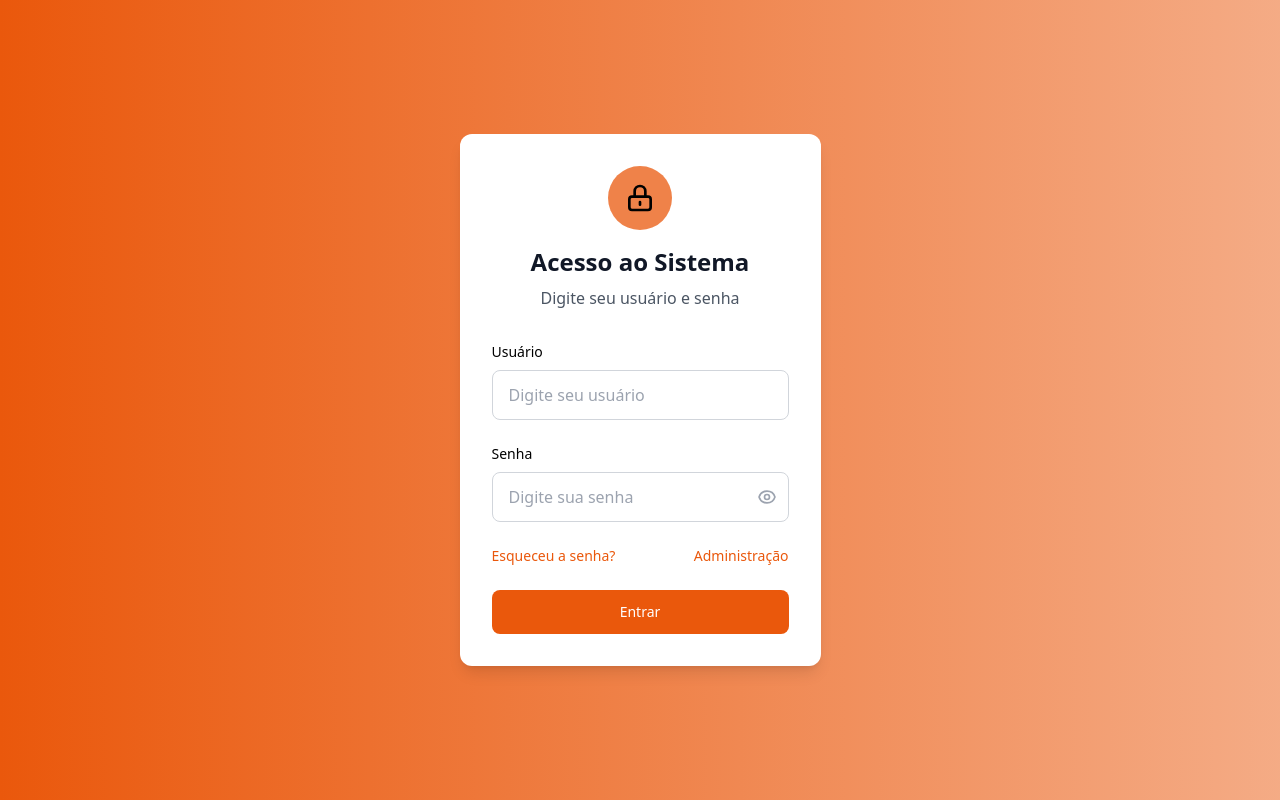
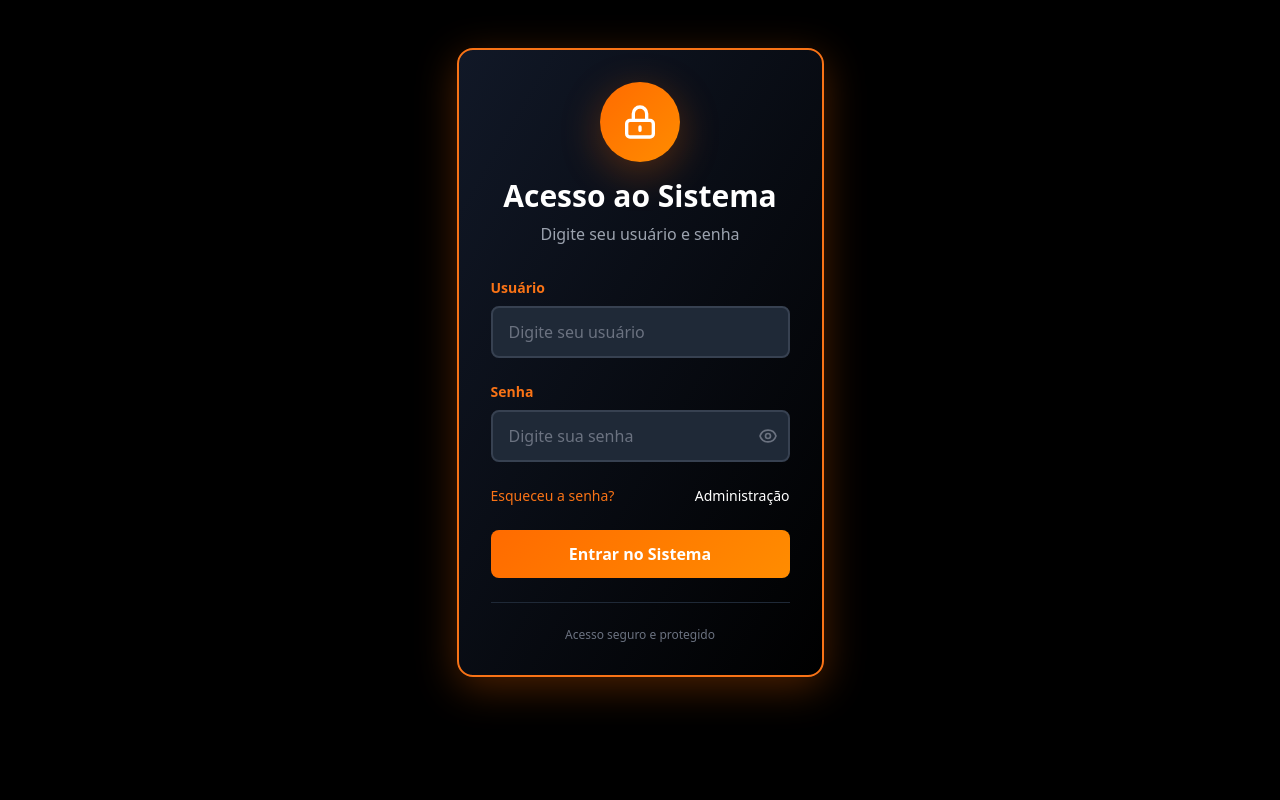
Before and after one commit to Drevinicius/ponto-eletronico, a Django app: page / in a window 1280 px wide. Run offline with Django 5.2, Linux system fonts and the light colour scheme; some libraries are stand-ins or nearby versions.

Commit message:
Atualização da página de login do usuário e de registro de ponto, deixando com uma nova identidade visual

```diff
--- a/ponto/settings.py
+++ b/ponto/settings.py
@@ -27,7 +27,7 @@ BASE_DIR = Path(__file__).resolve().parent.parent
 SECRET_KEY = 'ra&i*6xiz_j2!-hm8+b(d#3=)#-c8mp-wc!%bj9$q)liruinyo'
 
 # SECURITY WARNING: don't run with debug turned on in production!
-DEBUG = os.environ.get('DEBUG', 'False') == 'True'
+DEBUG = True#os.environ.get('DEBUG', 'False') == 'True'
 
 ALLOWED_HOSTS = ["*"]
 
--- a/templates/home/index.html
+++ b/templates/home/index.html
@@ -1,24 +1,58 @@
-<!DOCTYPE html>
+{% load static %}
+
+<!doctype html>
 <html lang="pt-BR">
  <head>
   <meta charset="UTF-8">
   <meta name="viewport" content="width=device-width, initial-scale=1.0">
-    <title>Login - Sistema RH</title>
+  <title>Acesso ao Sistema</title>
   <script src="https://cdn.tailwindcss.com"></script>
   <style>
         body {
             box-sizing: border-box;
         }
+
         .fade-in {
-            animation: fadeIn 0.3s ease-in;
+            animation: fadeIn 0.5s ease-in;
         }
+
         @keyframes fadeIn {
-            from { opacity: 0; transform: translateY(10px); }
-            to { opacity: 1; transform: translateY(0); }
+            from {
+                opacity: 0;
+                transform: translateY(20px);
             }
+            to {
+                opacity: 1;
+                transform: translateY(0);
+            }
+        }
+
+        .gradient-orange {
+            background: linear-gradient(135deg, #ff6b00 0%, #ff8c00 100%);
+        }
+
+        .shadow-orange {
+            box-shadow: 0 10px 40px rgba(255, 107, 0, 0.3);
+        }
+
+        .input-focus:focus {
+            border-color: #ff6b00;
+            box-shadow: 0 0 0 3px rgba(255, 107, 0, 0.1);
+        }
+
+        .btn-hover:hover {
+            transform: translateY(-2px);
+            box-shadow: 0 8px 20px rgba(0, 0, 0, 0.4);
+        }
+
+        .btn-hover {
+            transition: all 0.3s ease;
+        }
+
         .success-animation {
             animation: successPulse 0.6s ease-out;
         }
+
         @keyframes successPulse {
             0% { transform: scale(1); }
             50% { transform: scale(1.05); }
@@ -26,63 +60,55 @@
         }
     </style>
  </head>
-<body class="bg-gradient-to-r from-orange-600 to-orange-500/75 to-orange-500/75 to-orange-600/50 min-h-screen">
-
-
-    <main class="flex items-center justify-center min-h-screen px-4 sm:px-6 lg:px-8">
+ <body class="bg-black min-h-full">
+  <main class="flex items-center justify-center min-h-full px-4 sm:px-6 lg:px-8 py-12">
    <!-- Tela de Login -->
    <div id="loginScreen" class="fade-in">
     <div class="max-w-md mx-auto">
-                <div class="bg-white rounded-xl shadow-lg p-8">
+     <div class="bg-gradient-to-br from-gray-900 to-black rounded-2xl shadow-orange p-8 border-2 border-orange-500">
       <div class="text-center mb-8">
-                        <div class="w-16 h-16 bg-orange-600/75 rounded-full flex items-center justify-center mx-auto mb-4">
-                            <svg class="w-8 h-8 text-black-600" fill="none" stroke="currentColor" viewBox="0 0 24 24">
-                                <path stroke-linecap="round" stroke-linejoin="round" stroke-width="2" d="M12 15v2m-6 4h12a2 2 0 002-2v-6a2 2 0 00-2-2H6a2 2 0 00-2 2v6a2 2 0 002 2zm10-10V7a4 4 0 00-8 0v4h8z"/>
+       <div class="w-20 h-20 gradient-orange rounded-full flex items-center justify-center mx-auto mb-4 shadow-orange">
+        <svg class="w-10 h-10 text-white" fill="none" stroke="currentColor" viewbox="0 0 24 24">
+            <path stroke-linecap="round" stroke-linejoin="round" stroke-width="2" d="M12 15v2m-6 4h12a2 2 0 002-2v-6a2 2 0 00-2-2H6a2 2 0 00-2 2v6a2 2 0 002 2zm10-10V7a4 4 0 00-8 0v4h8z" />
         </svg>
        </div>
-                        <h2 class="text-2xl font-bold text-gray-900 mb-2">Acesso ao Sistema</h2>
-                        <p class="text-gray-600">Digite seu usuário e senha</p>
+       <h2 class="text-3xl font-bold text-white mb-2">Acesso ao Sistema</h2>
+       <p class="text-gray-400">Digite seu usuário e senha</p>
       </div>
-
       <form id="loginForm" class="space-y-6">
        <div>
-                            <label for="usuario" class="block text-sm font-medium text-black mb-2">Usuário</label>
-                            <input type="text" id="usuario" name="usuario" required
-                                   class="w-full px-4 py-3 border border-gray-300 rounded-lg focus:ring-2 focus:ring-indigo-500 focus:border-indigo-500 transition-colors"
-                                   placeholder="Digite seu usuário">
+           <label for="usuario" class="block text-sm font-semibold text-orange-500 mb-2">Usuário</label>
+           <input type="text" id="usuario" name="usuario" required class="w-full px-4 py-3 bg-gray-800 border-2 border-gray-700 rounded-lg text-white placeholder-gray-500 input-focus transition-all" placeholder="Digite seu usuário">
        </div>
-
        <div>
-                            <label for="senha" class="block text-sm font-medium text-black mb-2">Senha</label>
+           <label for="senha" class="block text-sm font-semibold text-orange-500 mb-2">Senha</label>
         <div class="relative">
-                                <input type="password" id="senha" name="senha" required
-                                       class="w-full px-4 py-3 border border-gray-300 rounded-lg focus:ring-2 focus:ring-indigo-500 focus:border-indigo-500 transition-colors pr-12"
-                                       placeholder="Digite sua senha">
-                                <button type="button" id="toggleSenha" class="absolute right-3 top-1/2 transform -translate-y-1/2 text-gray-400 hover:text-gray-600">
-                                    <svg class="w-5 h-5" fill="none" stroke="currentColor" viewBox="0 0 24 24">
-                                        <path stroke-linecap="round" stroke-linejoin="round" stroke-width="2" d="M15 12a3 3 0 11-6 0 3 3 0 016 0z"/>
-                                        <path stroke-linecap="round" stroke-linejoin="round" stroke-width="2" d="M2.458 12C3.732 7.943 7.523 5 12 5c4.478 0 8.268 2.943 9.542 7-1.274 4.057-5.064 7-9.542 7-4.477 0-8.268-2.943-9.542-7z"/>
+            <input type="password" id="senha" name="senha" required class="w-full px-4 py-3 bg-gray-800 border-2 border-gray-700 rounded-lg text-white placeholder-gray-500 input-focus transition-all pr-12" placeholder="Digite sua senha">
+            <button type="button" id="toggleSenha" class="absolute right-3 top-1/2 transform -translate-y-1/2 text-gray-500 hover:text-orange-500 transition-colors">
+          <svg class="w-5 h-5" fill="none" stroke="currentColor" viewbox="0 0 24 24">
+              <path stroke-linecap="round" stroke-linejoin="round" stroke-width="2" d="M15 12a3 3 0 11-6 0 3 3 0 016 0z" />
+              <path stroke-linecap="round" stroke-linejoin="round" stroke-width="2" d="M2.458 12C3.732 7.943 7.523 5 12 5c4.478 0 8.268 2.943 9.542 7-1.274 4.057-5.064 7-9.542 7-4.477 0-8.268-2.943-9.542-7z" />
           </svg>
         </button>
         </div>
        </div>
-
        <div class="flex items-center justify-between">
-
-                            <a href="#" class="text-sm text-orange-600 hover:text-orange-600/75">Esqueceu a senha?</a>
-                            <a href="admin/" class="text-sm text-orange-600 hover:text-orange-600/75">Administração</a>
+           <a href="#" class="text-sm text-orange-500 hover:text-orange-400 font-medium transition-colors">Esqueceu a senha?</a>
+           <a href="admin/" class="text-sm text-white hover:text-orange-500 font-medium transition-colors">Administração</a>
        </div>
-
-                        <button type="submit"
-                                class="w-full px-4 py-3 text-sm font-medium text-white bg-orange-600 rounded-lg hover:bg-orange-500/75 focus:ring-2 focus:ring-indigo-500 focus:ring-offset-2 transition-colors">
-                            Entrar
+       <button type="submit" class="w-full px-4 py-3 text-base font-bold text-white gradient-orange rounded-lg btn-hover focus:ring-4 focus:ring-orange-500 focus:ring-opacity-50">
+        Entrar no Sistema
        </button>
       </form>
+      <div class="mt-6 pt-6 border-t border-gray-800">
+       <p class="text-center text-xs text-gray-500">Acesso seguro e protegido</p>
       </div>
      </div>
     </div>
+   </div>
+  </main>
 
-        <!-- Mensagem de Sucesso -->
+  <!-- Mensagem de Sucesso (estrutura completa) -->
   <div id="successMessage" class="hidden fixed top-4 right-4 bg-green-500 text-white px-6 py-3 rounded-lg shadow-lg z-50">
     <div class="flex items-center space-x-2">
         <svg class="w-5 h-5" fill="currentColor" viewBox="0 0 20 20">
@@ -91,12 +117,9 @@
         <span id="successText">Operação realizada com sucesso!</span>
     </div>
   </div>
-    </main>
 
   <script>
-const LOGIN_API_URL = '/api/login/'; // URL da sua view Django
-
-
+    const LOGIN_API_URL = '/api/login/';
 
     // Toggle para mostrar/ocultar senha
     document.getElementById('toggleSenha').addEventListener('click', function() {
@@ -105,7 +128,7 @@ const LOGIN_API_URL = '/api/login/'; // URL da sua view Django
         senhaInput.type = tipo;
     });
 
-    // Função para mostrar mensagem de sucesso (mantida)
+    // Função para mostrar mensagem de sucesso
     function showSuccess(message) {
         const successMessage = document.getElementById('successMessage');
         const successText = document.getElementById('successText');
@@ -120,9 +143,8 @@ const LOGIN_API_URL = '/api/login/'; // URL da sua view Django
         }, 3000);
     }
 
-    // Função para mostrar mensagem de erro (mantida)
+    // Função para mostrar mensagem de erro
     function showError(message) {
-        // ... (código da função showError)
         const errorDiv = document.createElement('div');
         errorDiv.className = 'fixed top-4 right-4 bg-red-500 text-white px-6 py-3 rounded-lg shadow-lg z-50';
         errorDiv.innerHTML = `
@@ -141,8 +163,7 @@ const LOGIN_API_URL = '/api/login/'; // URL da sua view Django
         }, 3000);
     }
 
-
-    // LÓGICA DE LOGIN COM INTEGRAÇÃO DJANGO
+    // LÓGICA DE LOGIN FUNCIONAL (do home.html)
     document.getElementById('loginForm').addEventListener('submit', async function(e) {
         e.preventDefault();
 
@@ -194,14 +215,16 @@ const LOGIN_API_URL = '/api/login/'; // URL da sua view Django
     });
 
     // Adicione esta função para verificar se o usuário já está logado ao carregar a página
-    // function checkLogin() {
-    //     if (localStorage.getItem('usuarioLogado')) {
-    //         window.location.href = '{% url "main:registro" %}';
-    //     }
-    // }
-    // checkLogin();
+    function checkLogin() {
+        if (localStorage.getItem('usuarioLogado')) {
+            window.location.href = '{% url "main:registro" %}';
+        }
+    }
 
     // Inicializar sistema de login
+    document.addEventListener('DOMContentLoaded', function() {
+        checkLogin();
+    });
   </script>
-<script>(function(){function c(){var b=a.contentDocument||a.contentWindow.document;if(b){var d=b.createElement('script');d.innerHTML="window.__CF$cv$params={r:'991a7382248e6d3a',t:'MTc2MDk4MzYwOC4wMDAwMDA='};var a=document.createElement('script');a.nonce='';a.src='/cdn-cgi/challenge-platform/scripts/jsd/main.js';document.getElementsByTagName('head')[0].appendChild(a);";b.getElementsByTagName('head')[0].appendChild(d)}}if(document.body){var a=document.createElement('iframe');a.height=1;a.width=1;a.style.position='absolute';a.style.top=0;a.style.left=0;a.style.border='none';a.style.visibility='hidden';document.body.appendChild(a);if('loading'!==document.readyState)c();else if(window.addEventListener)document.addEventListener('DOMContentLoaded',c);else{var e=document.onreadystatechange||function(){};document.onreadystatechange=function(b){e(b);'loading'!==document.readyState&&(document.onreadystatechange=e,c())}}}})();</script></body>
+ </body>
 </html>
```
Also changed, not shown: templates/ponto/index.html (+56 -30 lines), db.sqlite3. Lines whose indentation alone changed are shown as unchanged.
